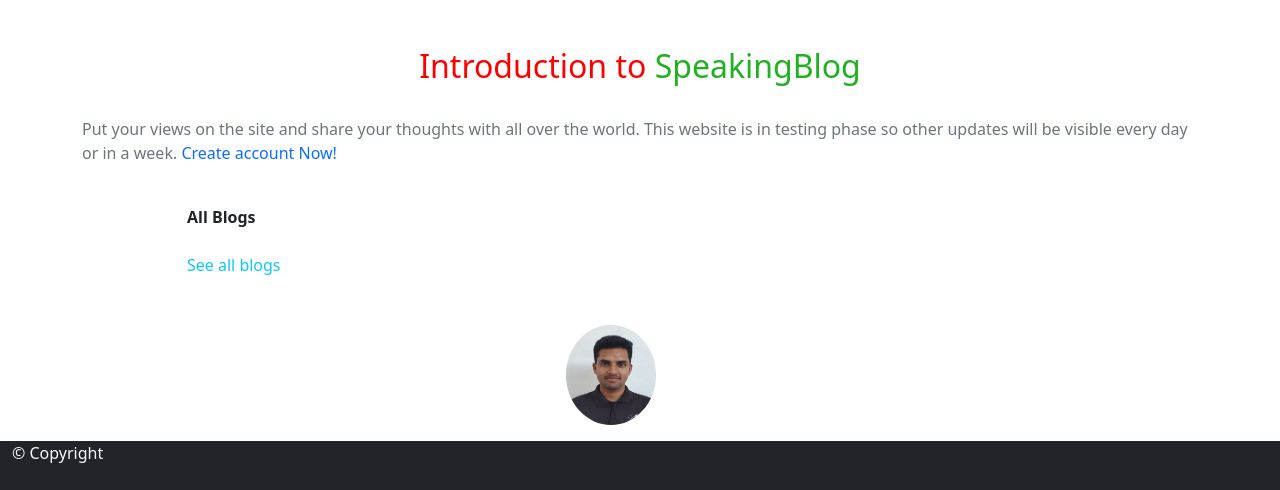
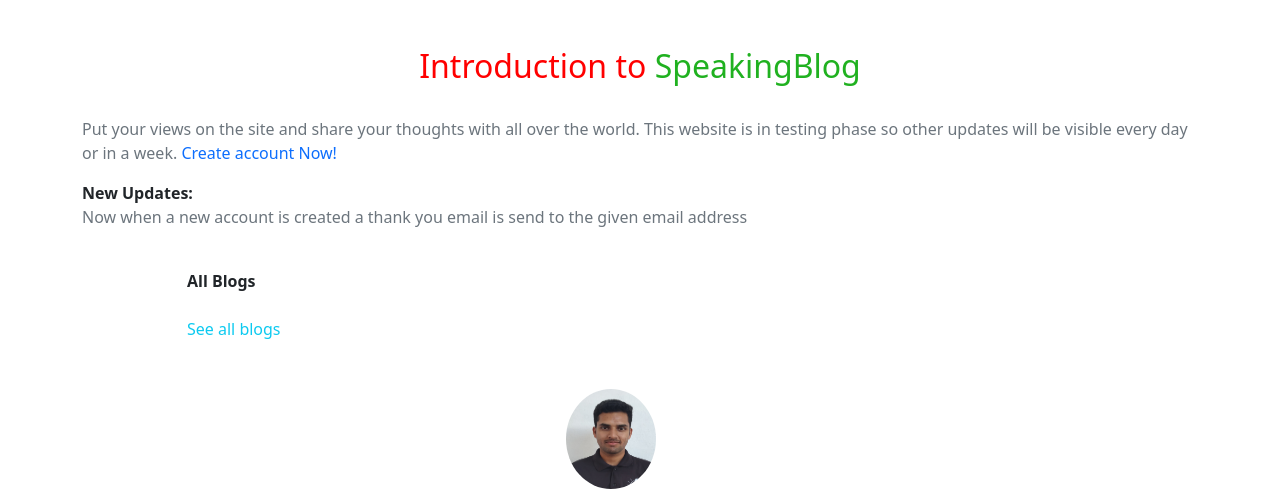
Before and after one commit to Rohitkumar15697/Speaking_blog_postgres, a Django app: page / in a window 1280 px wide. Shown: the part 505-995 px from the top of the page. Run offline with Django 3.2, Linux system fonts and the light colour scheme; data that the repository does not hold is empty; some libraries are stand-ins or nearby versions.

Commit message:
index page

```diff
--- a/templates/index.html
+++ b/templates/index.html
@@ -13,7 +13,11 @@
     .ropic img:hover{transform:scale(0.9);}
 
 
+    @media screen and (max-width:700px){
+        .carousel-inner{height:50vh;}
+        .intro-text{margin-top:-180px;}
 
+    }
 
 
     {%endblock%}
@@ -46,7 +50,7 @@
             </div>
 
 
-                <div>
+                <div class='intro-text'>
                     <br><br>
                     <h2  style='text-align:center;color:red;'>Introduction to <span style='color:rgb(32, 177, 32);'>SpeakingBlog</span></h2><br>
                     <p class='text-muted'>Put your views on the site and share your thoughts with all over the world.
@@ -55,7 +59,8 @@
                         <a href={% url 'register' %}>Create account Now!</a>
                     </p>
 
-
+                    <strong>New Updates:</strong>
+                    <p class='text-muted'>Now when a new account is created a thank you email is send to the given email address</p>
 
                 </div>
 
```
